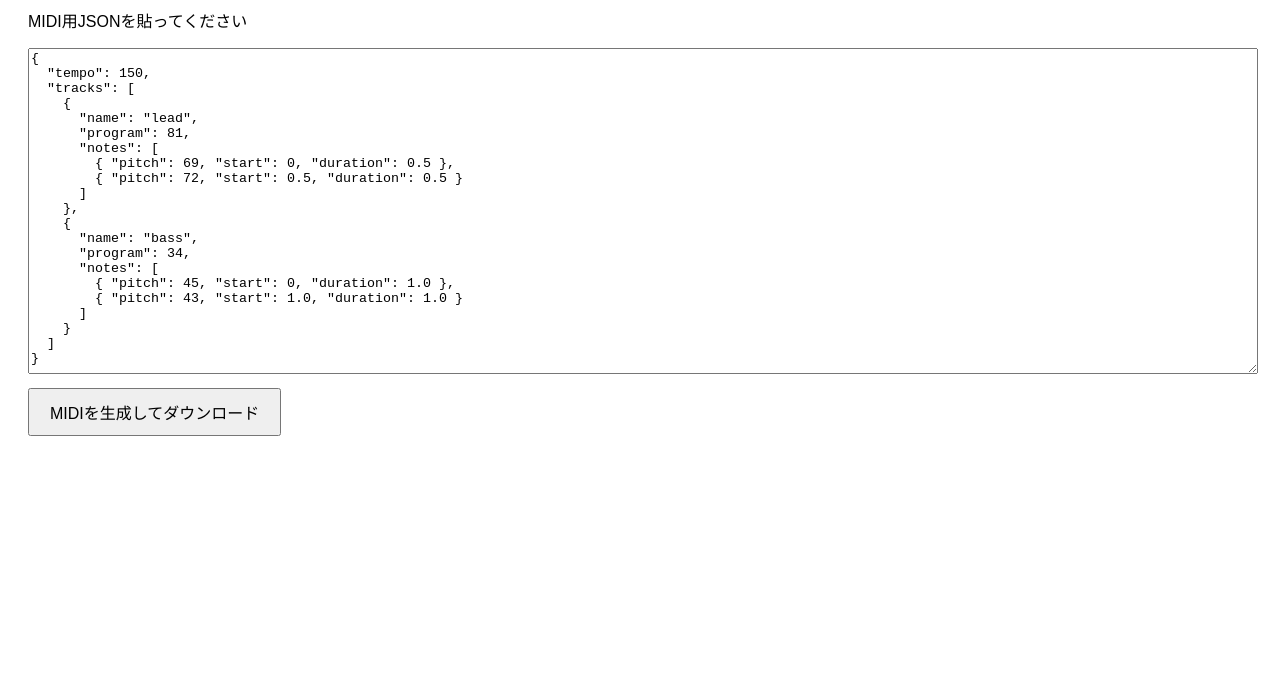
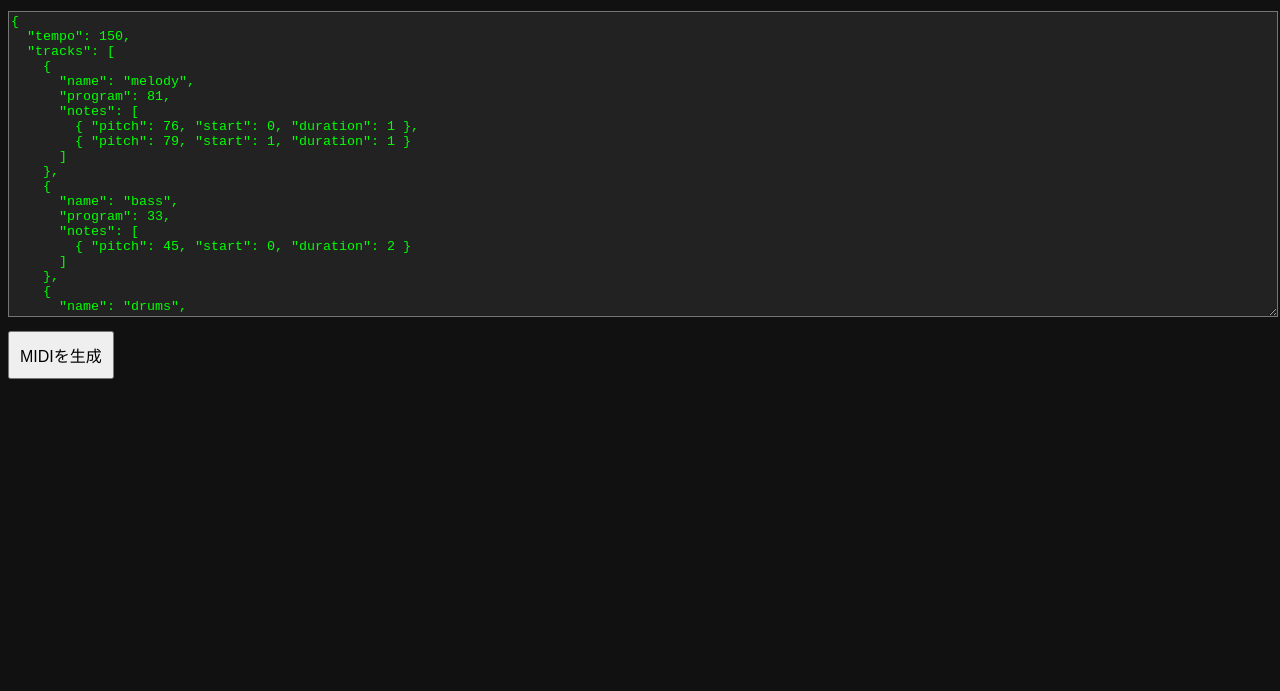
Before and after one commit to gannbaru306/json-to-midi, a plain HTML site: page index.html in a window 1280 px wide. Shown: the part 109-800 px from the top of the page. Drawn offline with Linux system fonts and the light colour scheme.

Commit message:
Update index.html

```diff
--- a/index.html
+++ b/index.html
@@ -1,88 +1,89 @@
 <!DOCTYPE html>
 <html lang="ja">
 <head>
-  <meta charset="UTF-8">
-  <title>JSON to MIDI</title>
-  <script src="https://cdn.jsdelivr.net/npm/midi-writer-js@2.1.1/build/MidiWriter.min.js"></script>
+  <meta charset="UTF-8" />
+  <title>JSON → MIDI コンバーター</title>
+  <script src="https://cdn.jsdelivr.net/npm/midi-writer-js@2.1.4/build/MidiWriter.min.js"></script>
   <style>
-    body {
-      font-family: sans-serif;
-      padding: 20px;
-    }
-    textarea {
-      width: 100%;
-      height: 320px;
-      font-family: monospace;
-    }
-    button {
-      margin-top: 10px;
-      padding: 10px 20px;
-      font-size: 16px;
-    }
+    body { font-family: sans-serif; background: #111; color: #eee; }
+    textarea { width: 100%; height: 300px; background: #222; color: #0f0; }
+    button { font-size: 16px; padding: 10px; margin-top: 10px; }
   </style>
 </head>
 <body>
 
-<h1>JSON → MIDI（複数トラック）</h1>
+<h1>JSON → MIDI</h1>
 
-<p>MIDI用JSONを貼ってください</p>
+<p>複数トラック / 楽器反映 / ドラム対応</p>
 
 <textarea id="jsonInput">
 {
   "tempo": 150,
   "tracks": [
     {
-      "name": "lead",
+      "name": "melody",
       "program": 81,
       "notes": [
-        { "pitch": 69, "start": 0, "duration": 0.5 },
-        { "pitch": 72, "start": 0.5, "duration": 0.5 }
+        { "pitch": 76, "start": 0, "duration": 1 },
+        { "pitch": 79, "start": 1, "duration": 1 }
       ]
     },
     {
       "name": "bass",
-      "program": 34,
+      "program": 33,
       "notes": [
-        { "pitch": 45, "start": 0, "duration": 1.0 },
-        { "pitch": 43, "start": 1.0, "duration": 1.0 }
+        { "pitch": 45, "start": 0, "duration": 2 }
+      ]
+    },
+    {
+      "name": "drums",
+      "isDrum": true,
+      "notes": [
+        { "pitch": 36, "start": 0, "duration": 0.25 },
+        { "pitch": 38, "start": 0.5, "duration": 0.25 }
       ]
     }
   ]
 }
 </textarea>
 
-<br>
-<button onclick="generateMIDI()">MIDIを生成してダウンロード</button>
+<button onclick="generateMidi()">MIDIを生成</button>
 
 <script>
-function generateMIDI() {
-  let data;
-  try {
-    data = JSON.parse(document.getElementById("jsonInput").value);
-  } catch {
-    alert("JSONが壊れています");
-    return;
-  }
-
+function generateMidi() {
+  const data = JSON.parse(document.getElementById("jsonInput").value);
   const tracks = [];
-  const ticksPerBeat = 128;
+  const ticksPerBeat = 480;
 
   data.tracks.forEach((t, index) => {
     const track = new MidiWriter.Track();
-    track.setTempo(data.tempo || 120);
 
-    if (typeof t.program === "number") {
-      track.addEvent(new MidiWriter.ProgramChangeEvent({
-        instrument: t.program
-      }));
+    // テンポは最初のトラックだけでOK
+    if (index === 0) {
+      track.setTempo(data.tempo || 120);
     }
 
+    // チャンネル割当
+    const channel = t.isDrum ? 9 : index % 16;
+
+    // 楽器指定（ドラム以外）
+    if (!t.isDrum) {
+      track.addEvent(
+        new MidiWriter.ProgramChangeEvent({
+          instrument: t.program ?? 0,
+          channel: channel
+        })
+      );
+    }
+
+    // ノート追加
     t.notes.forEach(n => {
       track.addEvent(
         new MidiWriter.NoteEvent({
           pitch: [n.pitch],
-          duration: 'T' + Math.round(n.duration * ticksPerBeat),
-          startTick: Math.round(n.start * ticksPerBeat)
+          startTick: Math.round(n.start * ticksPerBeat),
+          duration: "T" + Math.round(n.duration * ticksPerBeat),
+          channel: channel
         })
       );
     });
@@ -95,7 +96,7 @@ function generateMIDI() {
 
   const a = document.createElement("a");
   a.href = URL.createObjectURL(blob);
-  a.download = "music.mid";
+  a.download = "output.mid";
   a.click();
 }
 </script>
```
